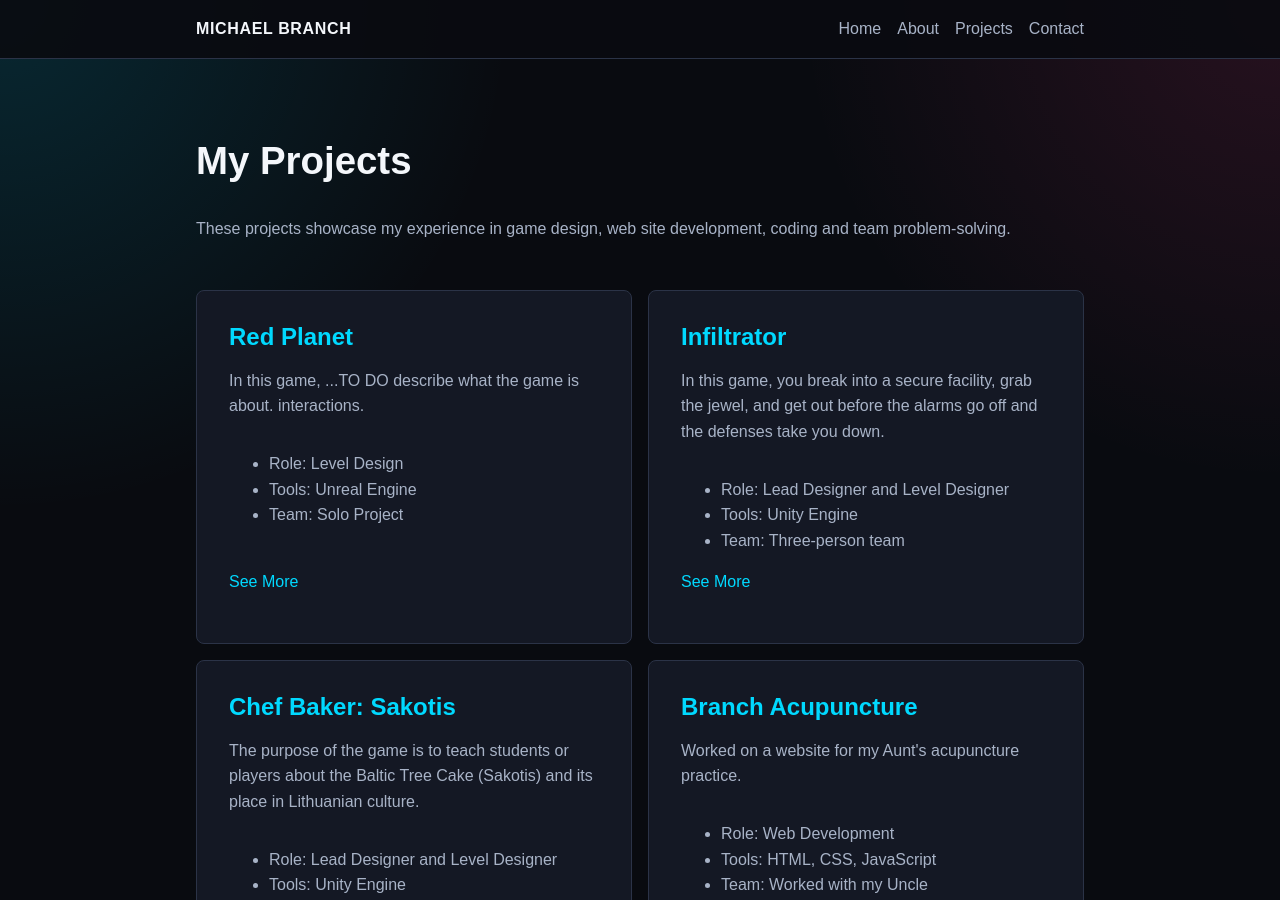
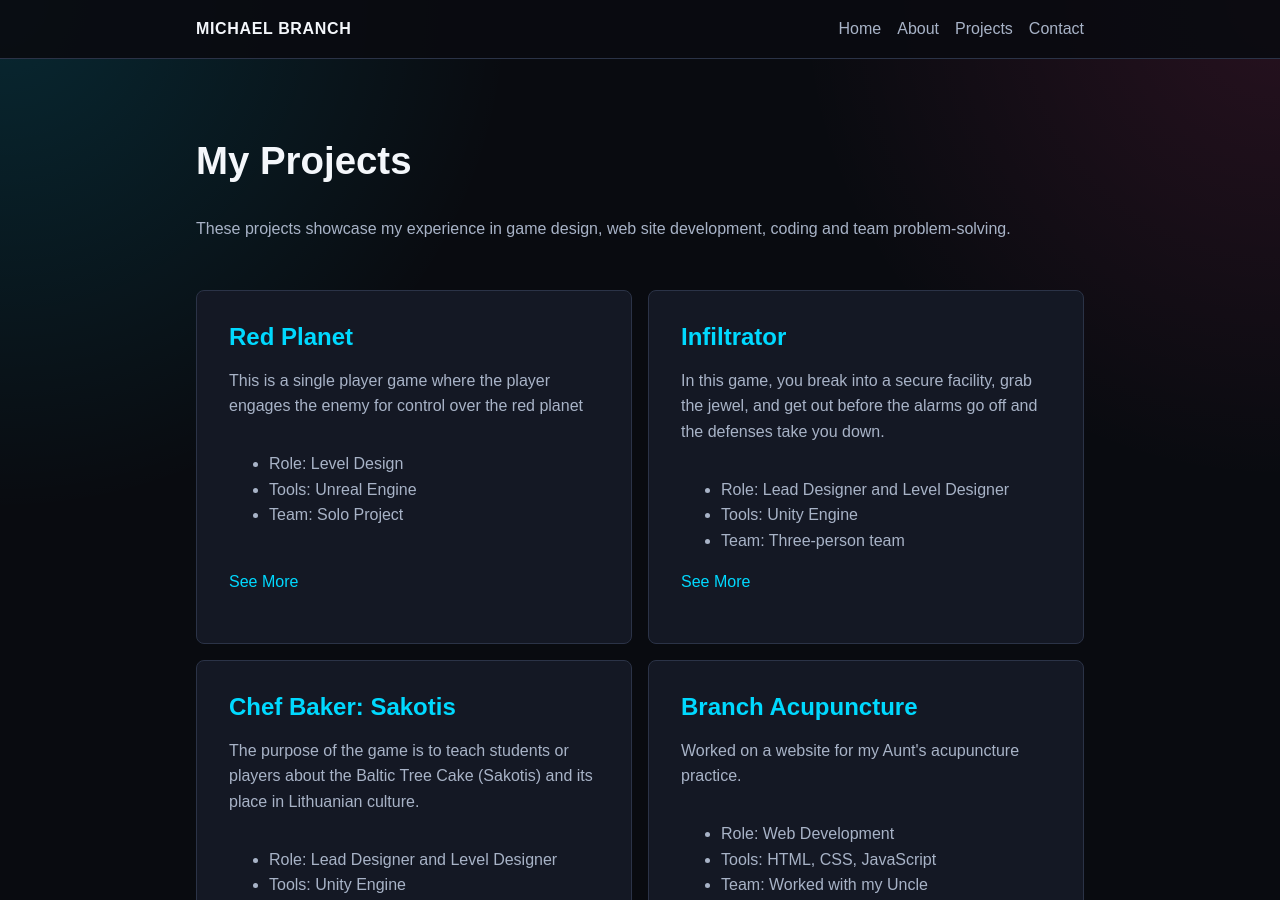
Before and after one commit to michaelbranch-code/Michaels_Portfolio, a Jekyll site: the page built from projects.html, in a window 1280 px wide and 900 px high. Built offline with Jekyll 4.4.1, drawn with Linux system fonts in a browser that asks for light colours.

Commit message:
Update projects.html

```diff
--- a/projects.html
+++ b/projects.html
@@ -12,8 +12,7 @@ title: Projects
     <article class="project-card">
         <h2>Red Planet</h2>
         <p>
-            In this game, ...TO DO describe what the game is about.
-            interactions.
+            This is a single player game where the player engages the enemy for control over the red planet
         </p>
 
         <ul>
```
